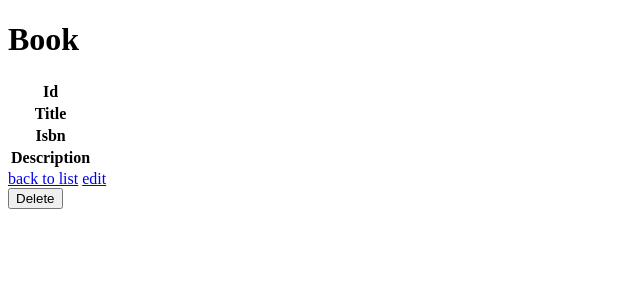
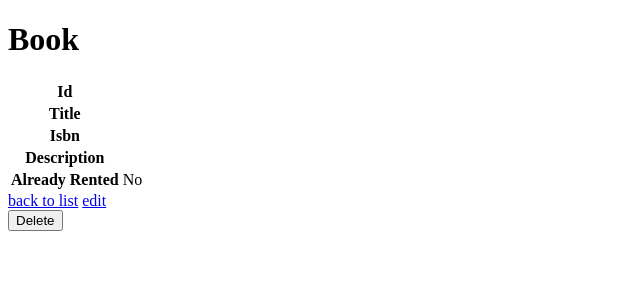
Before and after one commit to GManentis/symfony-books-assignment, a Symfony app: template templates/book/show.html.twig in a window 1280 px wide. Shown: the top 300 px of the page, without its empty margins (0-640 px from the left). Run offline with Twig, Linux system fonts and the light colour scheme; the template is opened without the code that fills it, so the values that code supplies are empty; some libraries are stand-ins or nearby versions.

Commit message:
Rented flag

```diff
--- a/src/Form/BookType.php
+++ b/src/Form/BookType.php
@@ -6,7 +6,7 @@ use App\Entity\Author;
 use App\Entity\Book;
 use Symfony\Bridge\Doctrine\Form\Type\EntityType;
 use Symfony\Component\Form\AbstractType;
-use Symfony\Component\Form\Extension\Core\Type\HiddenType;
+use Symfony\Component\Form\Extension\Core\Type\CheckboxType;
 use Symfony\Component\Form\FormBuilderInterface;
 use Symfony\Component\OptionsResolver\OptionsResolver;
 
@@ -18,6 +18,10 @@ class BookType extends AbstractType
             ->add('title')
             ->add('isbn')
             ->add('description')
+            ->add('rented', CheckboxType::class, [
+                'label' => 'Already Rented',
+                'required' => false
+            ])
             ->add('author', EntityType::class, [
                 'class' => Author::class,
                 'placeholder' => '(Αγνωστος Συγγραφέας)',
--- a/templates/book/index.html.twig
+++ b/templates/book/index.html.twig
@@ -12,6 +12,7 @@
                 <th>Title</th>
                 <th>Isbn</th>
                 <th>Description</th>
+                <th>Already Rented</th>
                 <th>actions</th>
             </tr>
         </thead>
@@ -22,6 +23,7 @@
                 <td>{{ book.title }}</td>
                 <td>{{ book.isbn }}</td>
                 <td>{{ book.description }}</td>
+                <td>{{ book.rented ? "Yes" : "No" }}</td>
                 <td>
                     <a href="{{ path('app_book_show', {'id': book.id, library:library.id}) }}">show</a>
                     <a href="{{ path('app_book_edit', {'id': book.id, library:library.id}) }}">edit</a>
--- a/templates/book/show.html.twig
+++ b/templates/book/show.html.twig
@@ -23,6 +23,10 @@
                 <th>Description</th>
                 <td>{{ book.description }}</td>
             </tr>
+            <tr>
+                <th>Already Rented</th>
+                <td>{{ book.rented ? "Yes" : "No" }}</td>
+            </tr>
         </tbody>
     </table>
 
```
Also changed, not shown: src/Entity/Book.php (+15 -0 lines).
